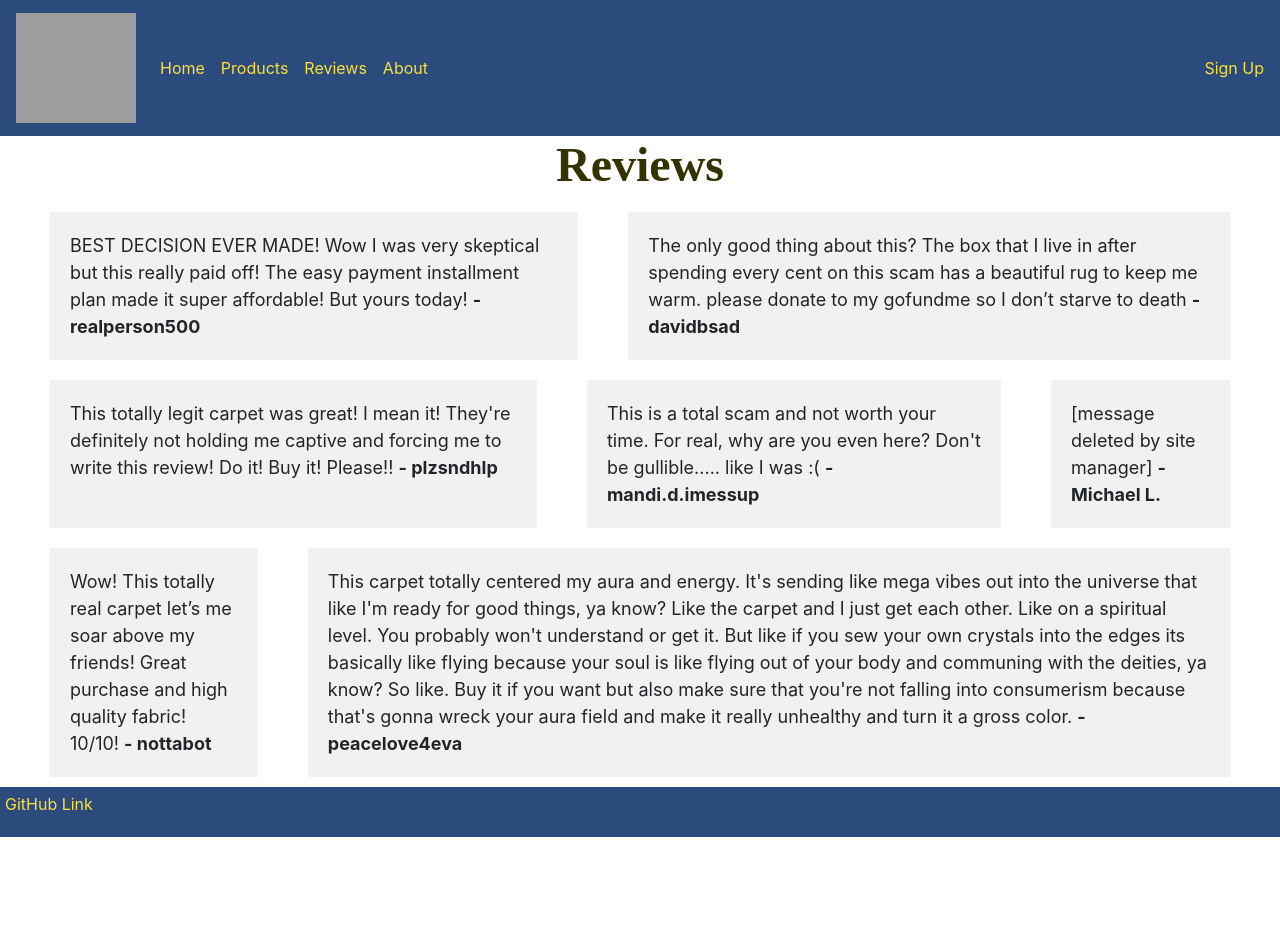
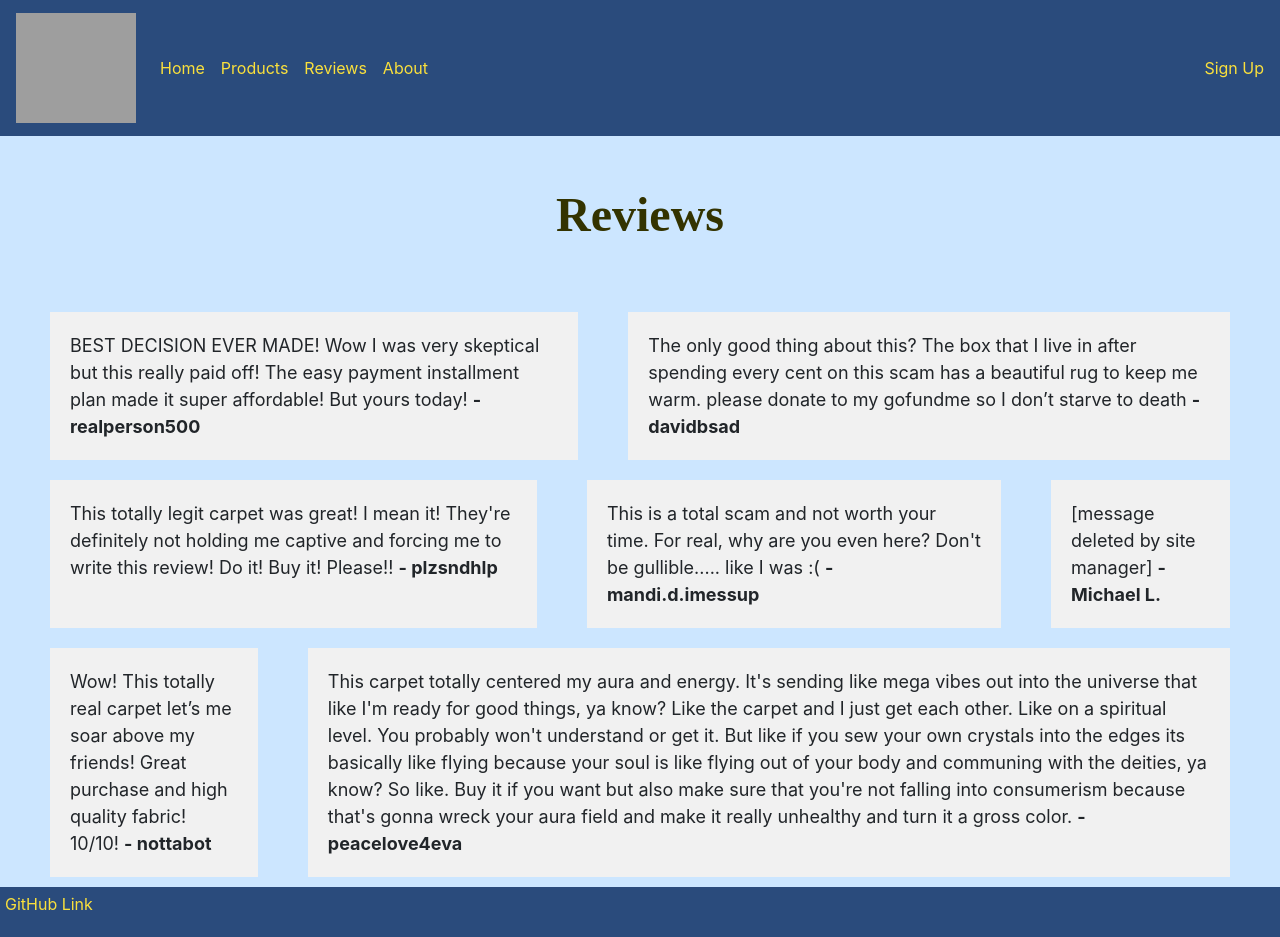
Before and after one commit to MichaelLavin778/CreativeProject1, a plain HTML site: page reviews.html in a window 1280 px wide. Before the commit the page ends 837 px from the top, so only its background shows below. Drawn offline with nearby package versions, Linux system fonts and the light colour scheme; grey boxes are pictures that could not be loaded; some icons are missing; a web font is replaced by a local one.

Commit message:
Review page css done

```diff
--- a/reviews.html
+++ b/reviews.html
@@ -8,7 +8,7 @@
         <title>Reviews</title>
     </head>
 
-    <body>
+    <body style="background-color: #cce6ff">
         <nav id="menu" class="navbar navbar-expand-lg navbar-dark">
           <a href="index.html">
             <img class="navbar-brand" src="http://www.newdesignfile.com/postpic/2012/09/carpet-store-logo_379423.png" width="120" height="120">
@@ -40,13 +40,13 @@
 
         <h1 id="other_header">Reviews</h1>
 
-        <div style="padding-left: 50px" class="flex-container">
+        <div class="flex-container">
           <div>BEST DECISION EVER MADE! Wow I was very skeptical but this really paid off! The easy payment installment plan made it super affordable! But yours today!
           <b>- realperson500</b></div>
           <div>The only good thing about this? The box that I live in after spending every cent on this scam has a beautiful rug to keep me warm. please donate to my gofundme so I don’t starve to death
           <b>- davidbsad</b></div>
         </div>
-        <div style="padding-left: 50px" class="flex-container">
+        <div class="flex-container">
           <div>This totally legit carpet was great! I mean it! They're definitely not holding me captive and forcing me to write this review! Do it! Buy it! Please!!
           <b>- plzsndhlp</b></div>
           <div>This is a total scam and not worth your time. For real, why are you even here? Don't be gullible..... like I was :(
@@ -55,7 +55,7 @@
             <b>- Michael L.</b>
           </div>
         </div>
-        <div style="padding-left: 50px" class="flex-container">
+        <div class="flex-container">
           <div>Wow! This totally real carpet let’s me soar above my friends! Great purchase and high quality fabric! 10/10!
           <b>- nottabot</b></div>
           <div>This carpet totally centered my aura and energy. It's sending like mega vibes out into the universe that like I'm ready for good things, ya know? Like the carpet and I just get each other. Like on a spiritual level. You probably won't understand or get it. But like if you sew your own crystals into the edges its basically like flying because your soul is like flying out of your body and communing with the deities, ya know? So like. Buy it if you want but also make sure that you're not falling into consumerism because that's gonna wreck your aura field and make it really unhealthy and turn it a gross color.
--- a/style.css
+++ b/style.css
@@ -15,13 +15,14 @@ footer {
 
 #index_header{
     text-align: center;
-    color: #333300;
+    color: #264e36;
     font-size: 64px;
     font-family: "Aclonica";
     font-weight: bold;
     letter-spacing: 3px;
     word-spacing: 18px;
-    background-color: #cce6ff
+    background-color: #eae6da;
+    margin-bottom: 50px;
 }
 
 #index_body{
@@ -36,17 +37,20 @@ footer {
     font-size: 48px;
     font-family: "Aclonica";
     font-weight: bold;
+    padding-top: 50px;
+    padding-bottom: 50px;
+    background-color: #cce6ff;
 }
 
 #index_{
     font-family: "Aclonica";
     background-color: #2A4B7C;
-
 }
 
 .flex-container {
     display: flex;
-    background-color: white;
+    background-color: #cce6ff;
+    padding-left: 50px;
 }
 
 .flex-container > div {
```
Also changed, not shown: products.html (+6 -0 lines).
